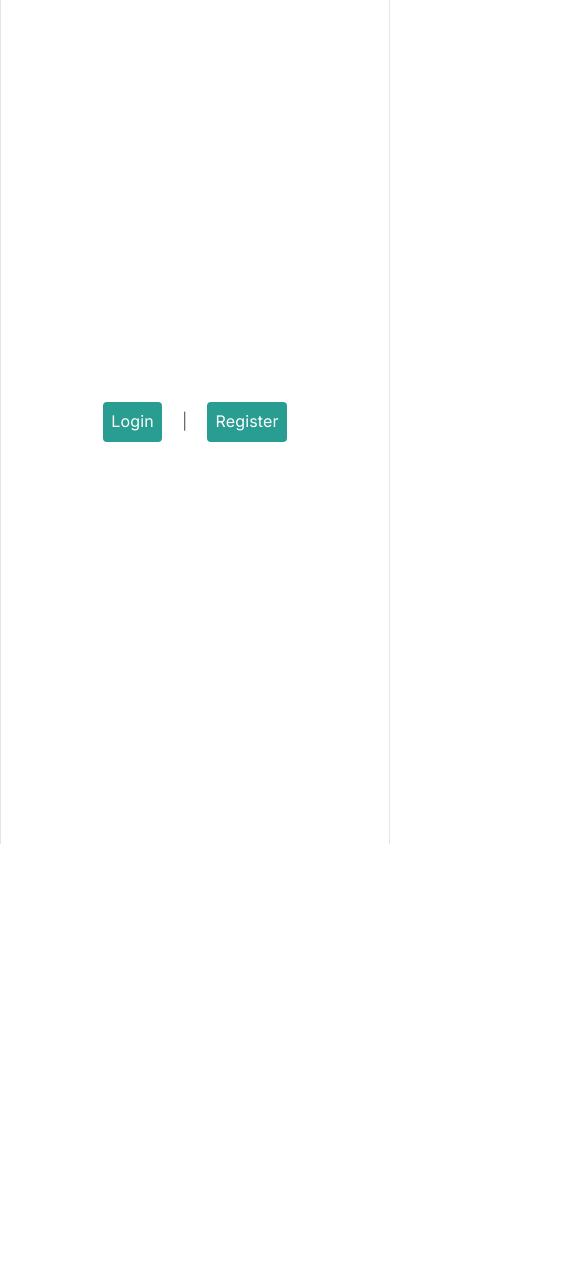
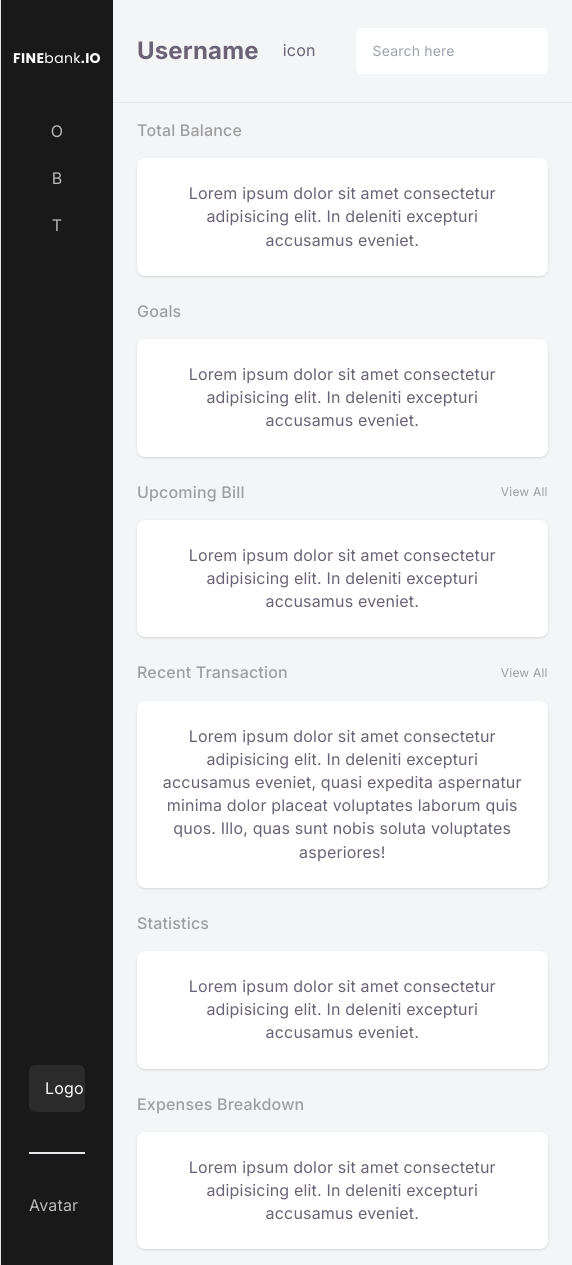
Before and after one commit to ajengpembayun/admin-ui, a React (Vite) app: page / in a window 390 px wide. Shown: the whole page, 572 px wide, since content can reach past the window. Before the commit the page ends 844 px from the top, so only its background shows below. Built offline with nearby package versions, Linux system fonts and the light colour scheme.

Commit message:
responsive layout

```diff
--- a/src/App.jsx
+++ b/src/App.jsx
@@ -2,36 +2,18 @@ import "./App.css";
 import SignInPage from "./pages/signIn";
 import SignUpPage from "./pages/signUp";
 import ErrorPage from "./pages/error";
+import DashboardPage from "./pages/Dashboard";
 
 import {
   createBrowserRouter,
   RouterProvider,
-  Link,
 } from "react-router-dom";
 
 function App() {
   const myRouter = createBrowserRouter([
     {
       path: "/",
-      element: (
-        <div className="flex justify-center items-center min-h-screen">
-          <Link
-            to="/login"
-            className="p-2 m-5 bg-[var(--color-primary)] text-white rounded"
-          >
-            Login
-          </Link>
-
-          |
-
-          <Link
-            to="/register"
-            className="p-2 m-5 bg-[var(--color-primary)] text-white rounded"
-          >
-            Register
-          </Link>
-        </div>
-      ),
+      element: <DashboardPage />,
       errorElement: <ErrorPage />,
     },
 
--- /dev/null
+++ b/src/components/Card.jsx
@@ -0,0 +1,29 @@
+function Card(props) {
+    const { title, link = false, desc } = props;
+
+    return (
+      <>
+        <div className="flex flex-col h-full">
+
+          <div className="flex justify-between items-center mb-4">
+            <div className="text-gray-03 font-medium">
+              {title}
+            </div>
+
+            {link && (
+              <div className="text-xs text-gray-03">
+                View All
+              </div>
+            )}
+          </div>
+
+          <div className="flex-1 bg-white rounded-lg px-6 py-6 shadow">
+            {desc}
+          </div>
+
+        </div>
+      </>
+    );
+  }
+
+  export default Card;
--- a/src/components/Input.jsx
+++ b/src/components/Input.jsx
@@ -1,16 +1,25 @@
-function Input({ backgroundColor = "bg-special-mainBg", border = "border-gray-05", ...props }) {
+import React from "react";
+
+function Input(props) {
+  const {
+    id,
+    icon = false,
+    backgroundColor = false,
+    border = "border-gray-03",
+    ...rest
+  } = props;
+
   return (
-    <input
-      className={`
-        py-3 px-4
-        text-sm
-        rounded-md
-        w-full
-        ${backgroundColor}
-        border ${border}
-      `}
-      {...props}
-    />
+    <>
+      <input
+        className={`py-3 pl-4 text-sm rounded-md w-full border text-gray-01
+          ${border} focus:border-black focus:outline-none focus:ring-0
+          ${backgroundColor || ""}
+        `}
+        id={id}
+        {...rest}
+      />
+    </>
   );
 }
 
--- a/src/components/LabeledInput.jsx
+++ b/src/components/LabeledInput.jsx
@@ -1,27 +1,15 @@
+import React from "react";
+import Input from "./Input";
+
 function LabeledInput(props) {
   const { label, id, ...rest } = props;
 
   return (
     <>
-        <label
-          htmlFor={id}
-          className="block text-sm mb-2"
-        >
+      <label htmlFor={id} className="block text-sm mb-2">
         {label}
       </label>
-
-        <input
-          id={id}
-          className="
-            py-3 px-4
-            text-sm
-            rounded-md
-            w-full
-            bg-special-mainBg
-            border border-gray-05
-          "
-          {...rest}
-        />
+      <Input id={id} {...rest} />
     </>
   );
 }
--- a/src/components/Layouts/MainLayout.jsx
+++ b/src/components/Layouts/MainLayout.jsx
@@ -1,66 +1,107 @@
+import React from "react";
 import Logo from "../Logo";
 import Input from "../Input";
-import NotificationsIcon from "@mui/icons-material/Notifications";
-
 function MainLayout(props) {
   const { children } = props;
 
   return (
-    <>
     <div className="flex min-h-screen">
+      {/* Sidebar */}
       <aside className="bg-defaultBlack w-28 sm:w-64 text-special-bg2 flex flex-col justify-between px-7 py-12">
+
+        {/* Atas */}
         <div>
         <div className="mb-10">
           <Logo variant="secondary" />
         </div>
           <nav>
-              <div className="flex hover:bg-special-bg3 hover:text-white px-4 py-3 rounded-md">
+            <div className="flex hover:bg-special-bg3 hover:text-white px-4 py-3 rounded-md cursor-pointer">
               <div className="mx-auto sm:mx-0">O</div>
-                <div className="ms-3 hidden sm:block">Overview</div>
+              <div className="ms-3 hidden sm:block">
+                Overview
               </div>
-              <div className="flex hover:bg-special-bg3 hover:text-white px-4 py-3 rounded-md">
+            </div>
+
+            <div className="flex hover:bg-special-bg3 hover:text-white px-4 py-3 rounded-md cursor-pointer">
               <div className="mx-auto sm:mx-0">B</div>
-                <div className="ms-3 hidden sm:block">Balances</div>
+              <div className="ms-3 hidden sm:block">
+                Balances
               </div>
-              <div className="flex hover:bg-special-bg3 hover:text-white px-4 py-3 rounded-md">
+            </div>
+
+            <div className="flex hover:bg-special-bg3 hover:text-white px-4 py-3 rounded-md cursor-pointer">
               <div className="mx-auto sm:mx-0">T</div>
-                <div className="ms-3 hidden sm:block">Transactions</div>
+              <div className="ms-3 hidden sm:block">
+                Transactions
+              </div>
             </div>
           </nav>
         </div>
 
+        {/* Bawah */}
         <div>
-            <div className="flex hover:bg-special-bg3 hover:text-white px-4 py-3 rounded-md mb-4">
-              <div className="mx-auto sm:mx-0">L</div>
-              <div className="ms-3 hidden sm:block">Logout</div>
+          <div className="flex bg-special-bg3 text-white px-4 py-3 rounded-md">
+            <div className="mx-auto sm:mx-0">
+              Logo
             </div>
-            <div className="flex items-center gap-3 px-4">
-              <div className="w-8 h-8 rounded-full bg-gray-03 flex-shrink-0"></div>
+
+            <div className="ms-3 hidden sm:block">
+              Logout
+            </div>
+          </div>
+
+          <div className="border my-10 border-special-bg"></div>
+
+          <div className="flex justify-between items-center">
+              <div>Avatar</div>
               <div className="hidden sm:block">
-                <div className="text-sm font-bold text-white">Username</div>
-                <div className="text-xs text-gray-03">View Profile</div>
+                Username
+                <br />
+                View Profile
               </div>
+              <div className="hidden sm:block">icon</div>
             </div>
         </div>
       </aside>
 
       <div className="bg-special-mainBg flex-1 flex flex-col">
-          <div className="border border-b border-gray-05 px-6 py-7 flex justify-between">
+
+        <header className="border-b border-gray-05 px-6 py-7 flex justify-between items-center">
+
+          {/* kiri */}
           <div className="flex items-center">
-              <div className="font-bold text-2xl me-6">Username</div>
-              <div className="text-gray-03">May 19, 2023</div>
+            <div className="font-bold text-2xl me-6">
+              Username
             </div>
+
+            <div className="text-gray-03 hidden sm:block">
+              May 19, 2023
+            </div>
+          </div>
+
+          {/* kanan */}
           <div className="flex items-center">
             <div className="me-10">
-                <NotificationsIcon className="text-gray-01 scale-110" />
+              icon
             </div>
-              <Input backgroundColor="bg-white" border="border-white" />
+
+            <div className="w-48">
+              <Input
+                backgroundColor="bg-white"
+                border="border-white"
+                placeholder="Search here"
+              />
             </div>
           </div>
-          <div className="flex-1 px-6 py-4">{children}</div>
+
+        </header>
+
+        <main className="flex-1 px-6 py-4">
+          {children}
+        </main>
+
       </div>
     </div>
-    </>
   );
 }
 
--- a/src/components/Logo.jsx
+++ b/src/components/Logo.jsx
@@ -1,10 +1,28 @@
-function Logo({ variant = "primary" }) {
+import React from "react";
+
+function Logo(props) {
+  const { variant = "primary" } = props;
+
+  const variantClasses = {
+    primary: "text-primary text-4xl",
+    secondary: "text-white text-sm sm:text-2xl",
+  };
+
   return (
-    <div className={`flex justify-center font-poppins tracking-wide text-[#299d91] text-2xl ${variant === "primary" ? "mb-8" : ""}`}>
-      <span className="font-bold">FINE</span>
-      bank
-      <span className="font-bold">.IO</span>
-    </div>
+    <>
+      <div
+        className={`
+          flex justify-center
+          font-poppins
+          tracking-wide
+          ${variantClasses[variant] || variantClasses.primary}
+        `}
+      >
+        <span className="font-bold">FINE</span>
+        bank
+        <span className="font-bold">.IO</span>
+      </div>
+    </>
   );
 }
 
--- a/src/pages/Dashboard.jsx
+++ b/src/pages/Dashboard.jsx
@@ -1,11 +1,58 @@
 import MainLayout from "../components/Layouts/MainLayout";
+import Card from "../components/Card";
 
 function Dashboard() {
   return (
     <MainLayout>
-      <h1 className="text-2xl font-bold">
-        Dashboard
-      </h1>
+      <div className="grid gap-4 sm:grid-cols-12 sm:grid-rows-3 gap-6 h-full">
+
+        {/* Baris 1 */}
+        <div className="sm:col-span-4">
+          <Card
+            title="Total Balance"
+            desc="Lorem ipsum dolor sit amet consectetur adipisicing elit. In deleniti excepturi accusamus eveniet."
+          />
+        </div>
+
+        <div className="sm:col-span-4">
+          <Card
+            title="Goals"
+            desc="Lorem ipsum dolor sit amet consectetur adipisicing elit. In deleniti excepturi accusamus eveniet."
+          />
+        </div>
+
+        <div className="sm:col-span-4">
+          <Card
+            title="Upcoming Bill"
+            link={true}
+            desc="Lorem ipsum dolor sit amet consectetur adipisicing elit. In deleniti excepturi accusamus eveniet."
+          />
+        </div>
+
+        {/* Baris 2 & 3 */}
+        <div className="sm:col-span-4 sm:row-span-2">
+          <Card
+            title="Recent Transaction"
+            link={true}
+            desc="Lorem ipsum dolor sit amet consectetur adipisicing elit. In deleniti excepturi accusamus eveniet, quasi expedita aspernatur minima dolor placeat voluptates laborum quis quos. Illo, quas sunt nobis soluta voluptates asperiores!"
+          />
+        </div>
+
+        <div className="sm:col-span-8">
+          <Card
+            title="Statistics"
+            desc="Lorem ipsum dolor sit amet consectetur adipisicing elit. In deleniti excepturi accusamus eveniet."
+          />
+        </div>
+
+        <div className="sm:col-span-8">
+          <Card
+            title="Expenses Breakdown"
+            desc="Lorem ipsum dolor sit amet consectetur adipisicing elit. In deleniti excepturi accusamus eveniet."
+          />
+        </div>
+
+      </div>
     </MainLayout>
   );
 }
```
Lines whose indentation alone changed are shown as unchanged.
